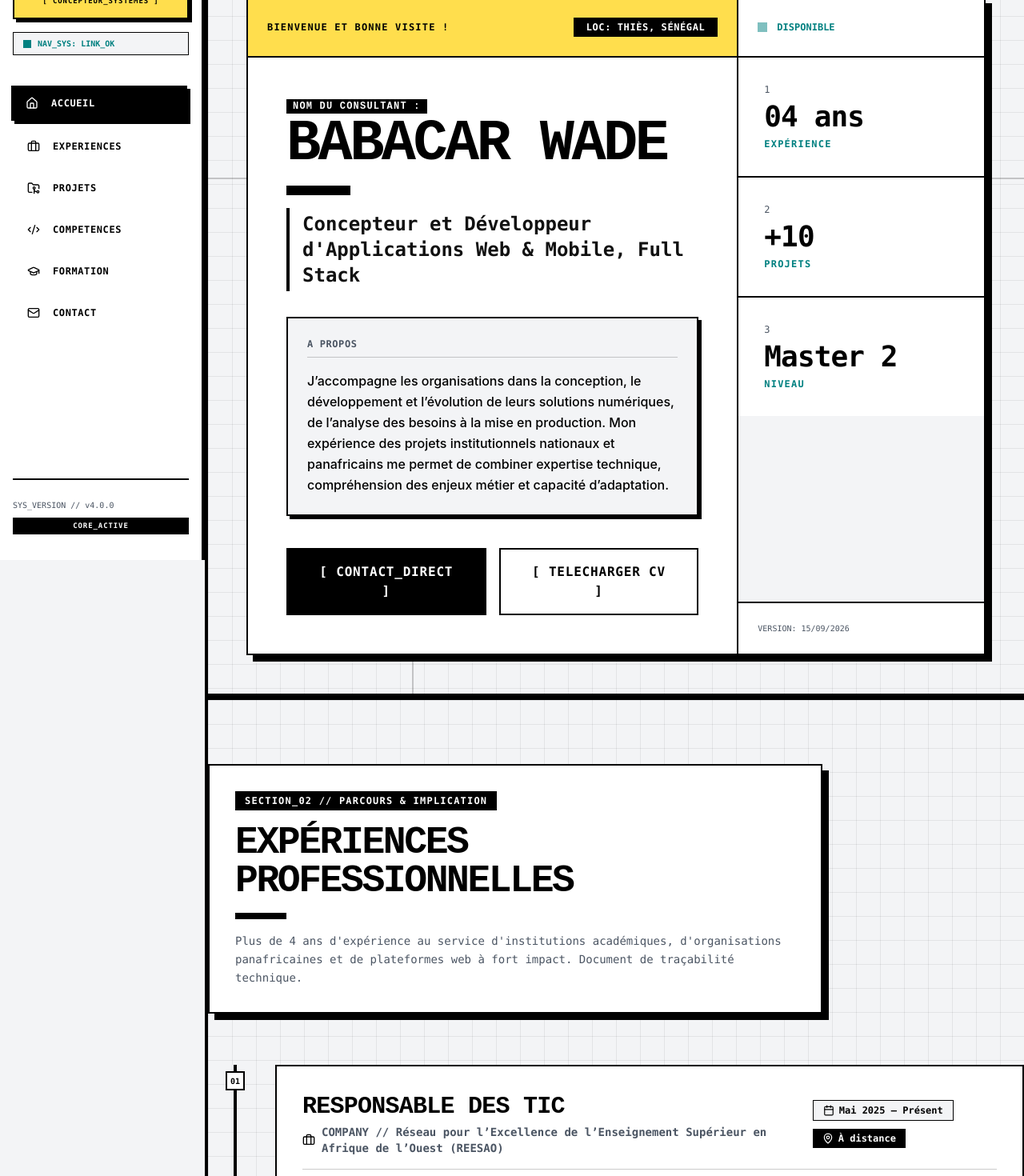
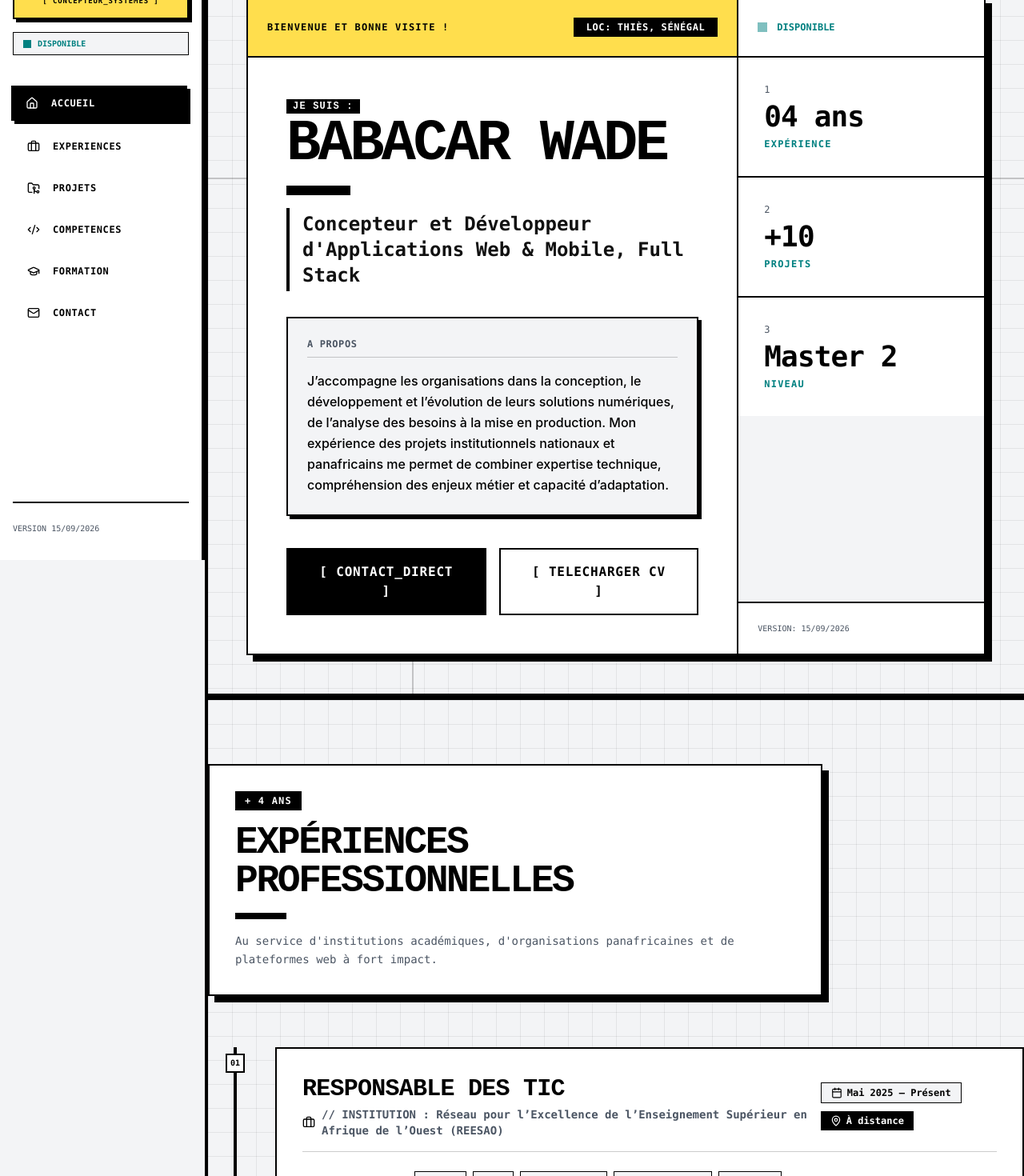
Before and after one commit to BabsWade/consultant-it-bw, a Vue app: page / in a window 1280 px wide. Shown: the part 100-1570 px from the top of the page at 80% size. Built offline with nearby package versions, Linux system fonts and the light colour scheme.

Commit message:
upadate all

```diff
--- a/src/components/Competences.vue
+++ b/src/components/Competences.vue
@@ -44,7 +44,7 @@ const toolsConfig = {
     <!-- En-tête de section style Rapport d'Ingénierie -->
     <div class="mb-16 border-2 border-brand-dark bg-white p-8 brutal-shadow max-w-3xl">
       <div class="inline-block bg-black text-white px-3 py-1 font-mono text-xs font-bold uppercase tracking-widest mb-4">
-        SECTION_04 // SPECIFICATIONS_TECHNIQUES
+        +5
       </div>
       <h2 class="text-3xl md:text-5xl font-black text-brand-dark uppercase tracking-tighter mb-4">
         Compétences & Stack
--- a/src/components/Contact.vue
+++ b/src/components/Contact.vue
@@ -19,14 +19,14 @@ const personalInfo = {
     <!-- En-tête de section style Fiche d'Établissement de Liaison -->
     <div class="mb-16 border-2 border-brand-dark bg-white p-8 brutal-shadow max-w-3xl mx-auto lg:mx-0">
       <div class="inline-block bg-black text-white px-3 py-1 font-mono text-xs font-bold uppercase tracking-widest mb-4">
-        SECTION_06 // PROTOCOLE_DE_COMMUNICATION
+        PRET A COLLABORER
       </div>
       <h2 class="text-3xl md:text-5xl font-black text-brand-dark uppercase tracking-tighter mb-4">
         Établir une Connexion
       </h2>
       <div class="w-16 h-2 bg-brand-dark mb-4"></div>
       <p class="text-brand-muted font-mono text-sm leading-relaxed">
-        Canaux officiels pour planifier une consultation CMS/LMS, soumettre un cahier des charges d'architecture web ou engager une collaboration technique.
+        Canaux officiels pour planifier une consultation, soumettre un cahier des charges d'architecture web ou engager une collaboration technique.
       </p>
     </div>
 
--- a/src/components/Experiences.vue
+++ b/src/components/Experiences.vue
@@ -10,14 +10,14 @@ import { Briefcase, Calendar, MapPin, Code2, FolderGit2, UserCheck, CheckCircle2
     <!-- En-tête de section style Fiche d'Inventaire -->
     <div class="mb-16 border-2 border-brand-dark bg-white p-8 brutal-shadow max-w-3xl">
       <div class="inline-block bg-black text-white px-3 py-1 font-mono text-xs font-bold uppercase tracking-widest mb-4">
-        SECTION_02 // PARCOURS & IMPLICATION
+        + 4 ANS
       </div>
       <h2 class="text-3xl md:text-5xl font-black text-brand-dark uppercase tracking-tighter mb-4">
         Expériences Professionnelles
       </h2>
       <div class="w-16 h-2 bg-brand-dark mb-4"></div>
       <p class="text-brand-muted font-mono text-sm leading-relaxed">
-        Plus de 4 ans d'expérience au service d'institutions académiques, d'organisations panafricaines et de plateformes web à fort impact. Document de traçabilité technique.
+        Au service d'institutions académiques, d'organisations panafricaines et de plateformes web à fort impact.
       </p>
     </div>
 
@@ -44,7 +44,7 @@ import { Briefcase, Calendar, MapPin, Code2, FolderGit2, UserCheck, CheckCircle2
               </h3>
               <p class="text-brand-muted font-mono font-bold text-sm mt-1 flex items-center gap-2">
                 <Briefcase class="w-4 h-4 shrink-0 text-brand-dark" />
-                COMPANY // {{ exp.company }}
+                // INSTITUTION : {{ exp.company }}
               </p>
             </div>
 
@@ -77,7 +77,7 @@ import { Briefcase, Calendar, MapPin, Code2, FolderGit2, UserCheck, CheckCircle2
 
           <!-- Liste des missions (Puces carrées brutales) -->
           <div class="mb-6">
-            <h4 class="text-xs font-mono font-black uppercase tracking-widest text-brand-muted mb-3">// MISSIONS_LOG :</h4>
+            <h4 class="text-xs font-mono font-black uppercase tracking-widest text-brand-muted mb-3">// MISSIONS :</h4>
             <ul class="space-y-3 text-sm text-brand-dark font-mono">
               <li v-for="(mission, mIdx) in exp.missions" :key="mIdx" class="flex items-start gap-3 pl-1">
                 <!-- Encart de validation carré et brut -->
@@ -94,7 +94,7 @@ import { Briefcase, Calendar, MapPin, Code2, FolderGit2, UserCheck, CheckCircle2
             <!-- Badges des projets -->
             <div v-if="exp.projects && exp.projects.length" class="flex flex-wrap items-center gap-2">
               <span class="text-brand-muted font-black uppercase tracking-wider flex items-center gap-1">
-                <FolderGit2 class="w-3.5 h-3.5 text-brand-dark" /> PROJETS_LIES :
+                <FolderGit2 class="w-3.5 h-3.5 text-brand-dark" /> PROJETS :
               </span>
               <span
                 v-for="proj in exp.projects"
--- a/src/components/Formation.vue
+++ b/src/components/Formation.vue
@@ -18,7 +18,7 @@ import {
     <!-- En-tête de section style Dossier d'Accréditation -->
     <div class="mb-16 border-2 border-brand-dark bg-white p-8 brutal-shadow max-w-3xl">
       <div class="inline-block bg-black text-white px-3 py-1 font-mono text-xs font-bold uppercase tracking-widest mb-4">
-        SECTION_05 // TITRES_&_ACCREDITATIONS
+        BAC + 5
       </div>
       <h2 class="text-3xl md:text-5xl font-black text-brand-dark uppercase tracking-tighter mb-4">
         Formation & Certifications
--- a/src/components/Hero.vue
+++ b/src/components/Hero.vue
@@ -48,7 +48,7 @@ const personalInfo = {
       <!-- BLOC 3 : LE NOM ET TITRE (Section principale gauche) -->
       <div class="lg:col-span-8 border-r-0 lg:border-r-2 border-b-2 lg:border-b-0 border-brand-dark p-8 md:p-12 space-y-8 bg-white">
         <div class="space-y-4">
-          <span class="text-xs font-black uppercase tracking-widest bg-black text-white px-2 py-0.5">NOM DU CONSULTANT :</span>
+          <span class="text-xs font-black uppercase tracking-widest bg-black text-white px-2 py-0.5">JE SUIS :</span>
           <h1 class="text-4xl md:text-7xl font-black text-brand-dark tracking-tighter uppercase leading-none">
             {{ personalInfo.name }}
           </h1>
--- a/src/components/Navbar.vue
+++ b/src/components/Navbar.vue
@@ -50,7 +50,7 @@ const activeTab = ref('#home');
       <!-- Témoin d'activité matériel -->
       <div class="bg-brand-light border border-brand-dark px-3 py-1.5 font-mono text-[10px] font-bold text-brand-teal flex items-center gap-2">
         <span class="w-2.5 h-2.5 bg-brand-teal inline-block animate-pulse"></span>
-        NAV_SYS: LINK_OK
+        DISPONIBLE
       </div>
     </div>
 
@@ -76,10 +76,8 @@ const activeTab = ref('#home');
 
     <!-- Pied de carte / Signature Matrice -->
     <div class="pt-6 border-t-2 border-brand-dark font-mono text-[10px] text-brand-muted space-y-2">
-      <div>SYS_VERSION // v4.0.0</div>
-      <div class="bg-black text-white px-2 py-1 text-center font-bold tracking-widest text-[9px]">
-        CORE_ACTIVE
-      </div>
+      <div>VERSION 15/09/2026</div>
+
     </div>
   </aside>
 </template>
--- a/src/components/Projects.vue
+++ b/src/components/Projects.vue
@@ -29,15 +29,14 @@ const filteredProjects = computed(() => {
     <!-- En-tête de section style Fiche d'Inventaire -->
     <div class="mb-12 border-2 border-brand-dark bg-white p-8 brutal-shadow max-w-3xl">
       <div class="inline-block bg-black text-white px-3 py-1 font-mono text-xs font-bold uppercase tracking-widest mb-4">
-        SECTION_03 // REPERTOIRE_APPLICATIONS
+        +15 PROJETS
       </div>
       <h2 class="text-3xl md:text-5xl font-black text-brand-dark uppercase tracking-tighter mb-4">
         Mes Projets Récents
       </h2>
       <div class="w-16 h-2 bg-brand-dark mb-4"></div>
       <p class="text-brand-muted font-mono text-sm leading-relaxed">
-        Une sélection de mes réalisations, allant des portails institutionnels complexes aux applications web et plateformes mobiles. Registre d'intégrité logicielle.
-      </p>
+        Une sélection de mes réalisations académiques et personnelles      </p>
     </div>
 
     <!-- Système d'onglets (Filtres style Tableau de Commande Industriel) -->
```
